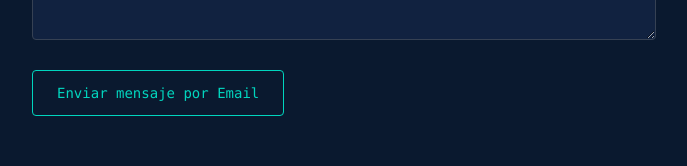
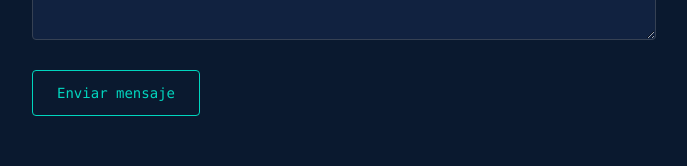
Before and after one commit to rcentenoc/fabricio.portfolio, a React (Vite) app: page / in a window 1280 px wide. Shown: the part 2394-2560 px from the top of the page, without its empty margins (296-983 px from the left). Built offline with nearby package versions, Linux system fonts and the light colour scheme.

Commit message:
Update button text in Contact section for improved clarity

```diff
--- a/src/sections/Contact.jsx
+++ b/src/sections/Contact.jsx
@@ -134,7 +134,7 @@ export default function Contact() {
                                     Enviando...
                                 </>
                             ) : (
-                                'Enviar mensaje por Email'
+                                'Enviar mensaje'
                             )}
                         </button>
 
```
